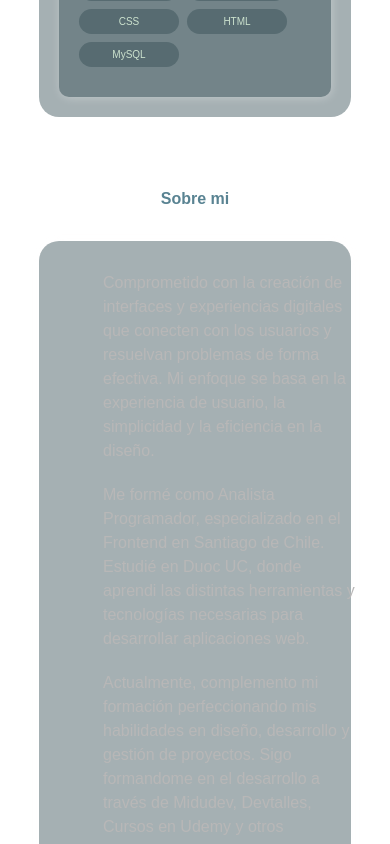
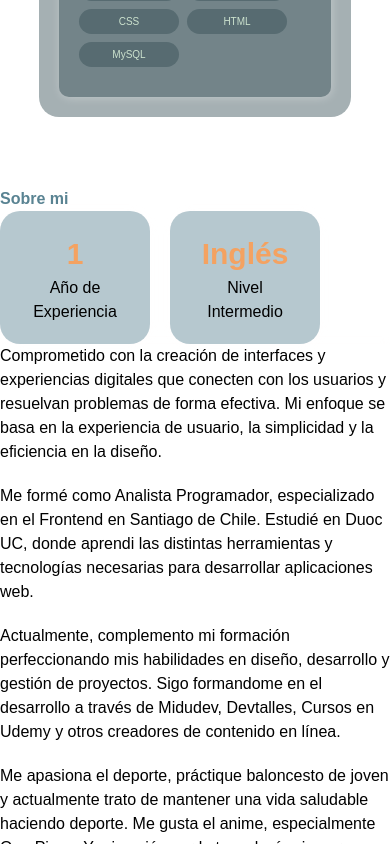
Before and after one commit to omar15hr/Portafolio, a React (Vite) app: page / in a window 390 px wide. Shown: the part 6400-7244 px from the top of the page. Built offline with nearby package versions, Linux system fonts and the light colour scheme.

Commit message:
aplicado el responsive completo en el portafolio

```diff
--- a/src/components/About.tsx
+++ b/src/components/About.tsx
@@ -1,12 +1,12 @@
 export function About() {
   return (
-    <section className="about-container" id="about">
-      <h1 className="about-title text-3xl sm:text-4xl md:text-5xl text-center">
+    <section className="p-8 max-w-screen-xl mx-auto" id="about">
+      <h1 className="about-title mb-8 text-3xl sm:text-4xl md:text-5xl text-center">
         Sobre mi
       </h1>
 
-      <div className="about-content">
-        <div className="about-items">
+      <div className="flex flex-col lg:flex-row gap-8 text-[#b8b7b7] ">
+        <div className="about-items items-center justify-center">
           <div className="about-item">
             <h1 className="about-item-title">1</h1>
             <span>Año de Experiencia</span>
@@ -17,7 +17,7 @@
           </div>
         </div>
 
-        <div className="about-desc">
+        <div style={{ boxShadow: '1px 1px 10px rgba(255, 251, 251, 0.308)' }} className="about-desc bg-[#334b5370] p-8 rounded-lg shadow-lg">
           <p>
             Comprometido con la creación de interfaces y experiencias digitales
             que conecten con los usuarios y resuelvan problemas de forma
--- a/src/index.css
+++ b/src/index.css
@@ -372,27 +372,7 @@
   font-weight: bold;
   color: #598392;
 }
-.about-container {
-  display: flex;
-  flex-flow: column wrap;
-  align-items: center;
-  justify-content: center;
-}
-.about-content {
-  display: flex;
-  flex-flow: column-reverse wrap;
-  justify-content: center;
-  align-items: center;
-  width: 80%;
-  padding: 30px;
-  margin-top: 30px;
-  gap: 20px;
-  color: rgb(184, 183, 183);
-  background-color: #334b5370;
-  box-shadow: 1px 1px 10px rgba(255, 251, 251, 0.308);
-  border-radius: 20px;
-  margin-bottom: 20px;
-}
+
 .about-card {
   width: 300px;
   height: 300px;
```
